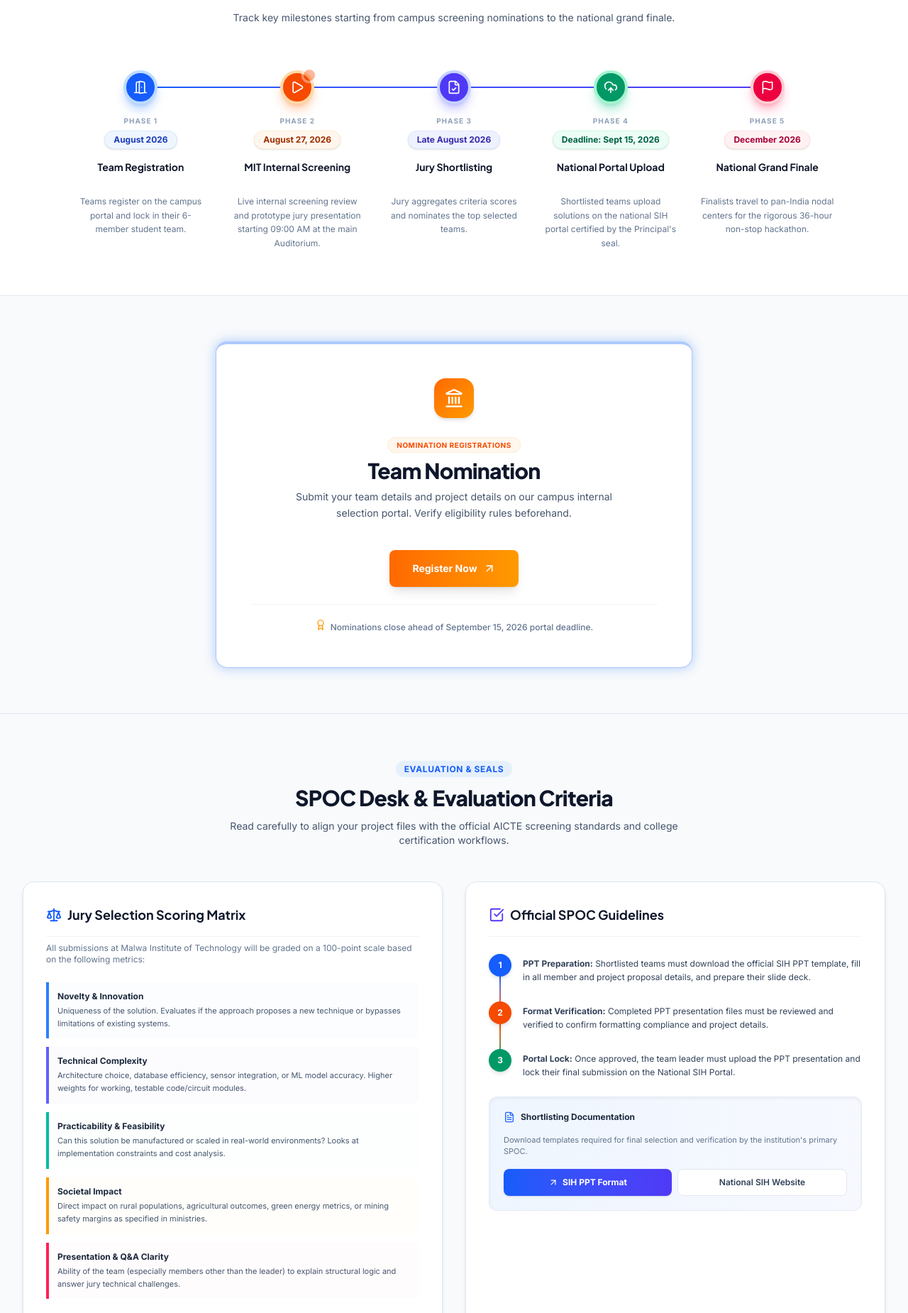
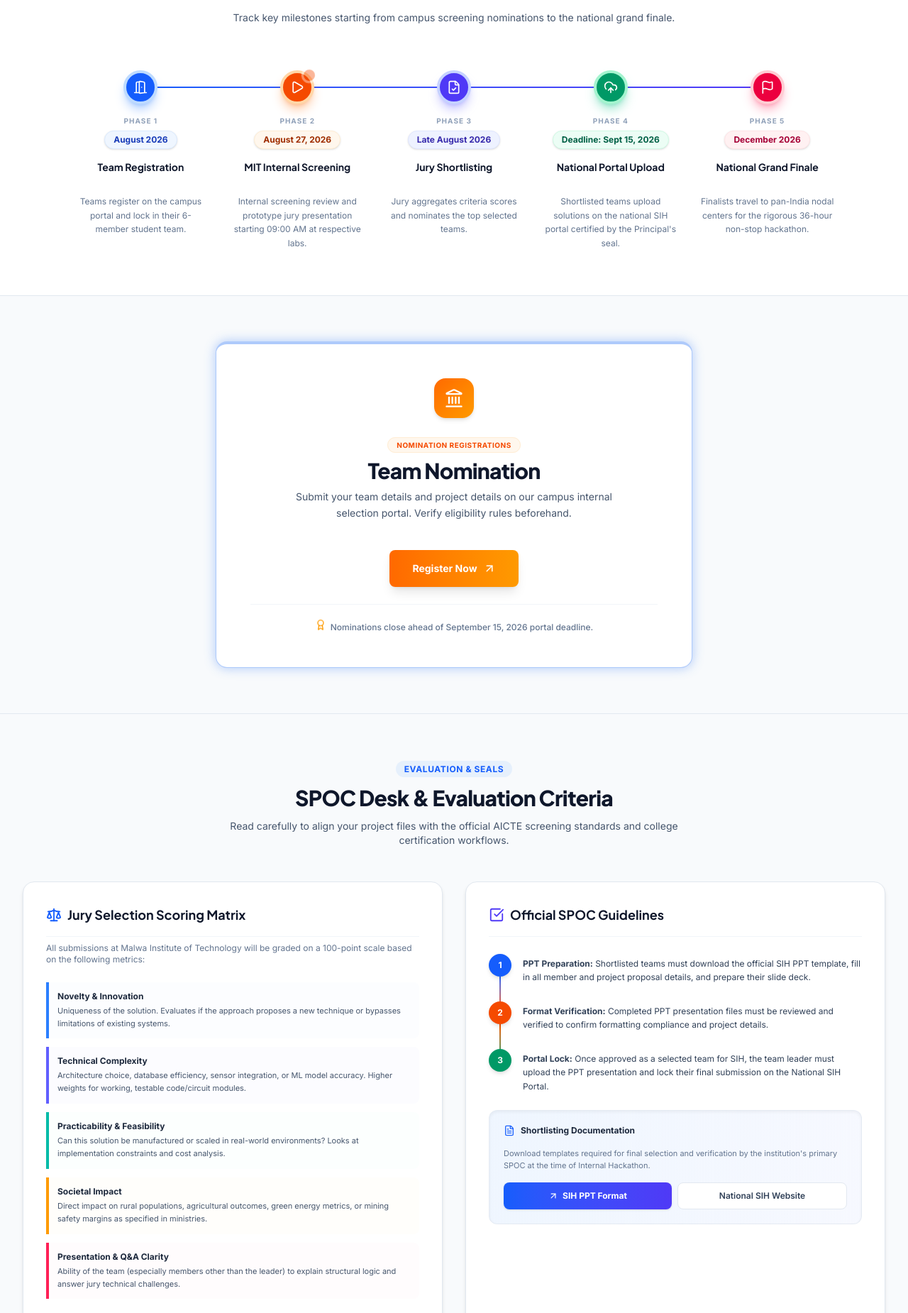
Before and after one commit to TheHarshrajThakur/2k26-SIH-INTERNAL-HACKATHON, a React (Vite) app: page / in a window 1280 px wide. Shown: the part 1409-3259 px from the top of the page at 71% size. Built offline with nearby package versions, Linux system fonts and the light colour scheme.

Commit message:
Update Timeline Phase 2 location to respective labs and remove Live reference

```diff
--- a/src/components/SPOCDesk.tsx
+++ b/src/components/SPOCDesk.tsx
@@ -134,7 +134,7 @@ export const SPOCDesk: React.FC = () => {
                     </span>
                   </div>
                   <p className="leading-relaxed pt-1 flex-grow">
-                    <strong>Portal Lock:</strong> Once approved, the team leader must upload the PPT presentation and lock their final submission on the National SIH Portal.
+                    <strong>Portal Lock:</strong> Once approved as a selected team for SIH, the team leader must upload the PPT presentation and lock their final submission on the National SIH Portal.
                   </p>
                 </div>
               </div>
@@ -146,7 +146,7 @@ export const SPOCDesk: React.FC = () => {
                   <span>Shortlisting Documentation</span>
                 </div>
                 <p className="text-[11px] text-slate-500">
-                  Download templates required for final selection and verification by the institution's primary SPOC.
+                  Download templates required for final selection and verification by the institution's primary SPOC at the time of Internal Hackathon.
                 </p>
                 <div className="flex gap-2">
                   <a
--- a/src/components/Timeline.tsx
+++ b/src/components/Timeline.tsx
@@ -17,7 +17,7 @@ export const Timeline: React.FC = () => {
       title: "MIT Internal Screening",
       date: "August 27, 2026",
       icon: <Play className="w-5 h-5" />,
-      desc: "Live internal screening review and prototype jury presentation starting 09:00 AM at the main Auditorium.",
+      desc: "Internal screening review and prototype jury presentation starting 09:00 AM at respective labs.",
       color: "bg-orange-600 border-orange-200 shadow-orange-500/35",
       badgeColor: "bg-orange-50 text-orange-800 border-orange-100",
       active: true,
```
